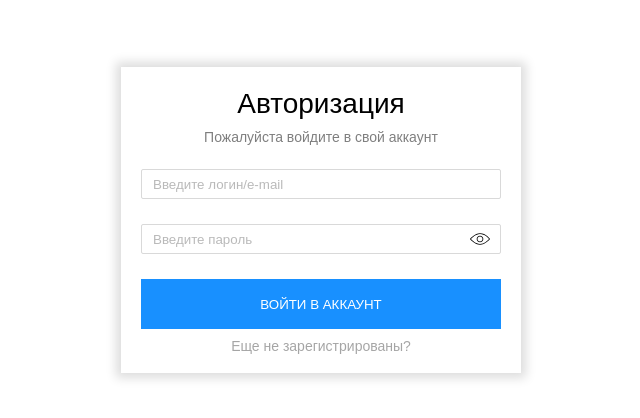
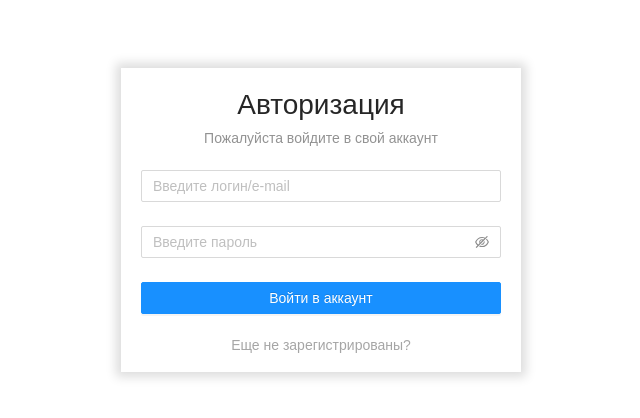
Before and after one commit to sega21rus7/as-chat, a React app in the folder client/: page /login in a window 1280 px wide. Shown: the part 180-598 px from the top of the page, without its empty margins (319-959 px from the left). Built offline with nearby package versions, Linux system fonts and the light colour scheme; no server answers.

Commit message:
добавлен antd, переписаны формы авторизации

```diff
--- a/client/package.json
+++ b/client/package.json
@@ -7,6 +7,7 @@
     "@babel/core": "7.12.3",
     "@pmmmwh/react-refresh-webpack-plugin": "0.4.2",
     "@svgr/webpack": "5.4.0",
+    "antd": "^4.13.0",
     "babel-loader": "8.1.0",
     "babel-plugin-named-asset-import": "^0.3.7",
     "babel-preset-react-app": "^10.0.0",
--- a/client/src/index.tsx
+++ b/client/src/index.tsx
@@ -7,6 +7,7 @@ import thunk from "redux-thunk";
 import rootReducer from "store";
 import App from "./App/App";
 import reportWebVitals from "./reportWebVitals";
+import "antd/dist/antd.css";
 import "style/index.scss";
 
 const composeEnhancers = (window as any).__REDUX_DEVTOOLS_EXTENSION_COMPOSE__ || compose;
--- a/client/src/modules/auth/auth.scss
+++ b/client/src/modules/auth/auth.scss
@@ -1,5 +1,3 @@
-@import '~style/variables';
-
 .auth {
   height: 100%;
   margin: 0 auto;
@@ -8,41 +6,11 @@
   align-items: center;
   max-width: 400px;
 }
-.password-input {
-  position: relative;
-   &__suffix {
-    position: absolute;
-    background: url('./assets/svg/eye.svg') center no-repeat;
-    top: 5px;
-    right: 11px;
-    width: 20px;
-    height: 20px;
-    cursor: pointer;
-    &_strikethrough {
-      background: url('./assets/svg/strikethrough_eye.svg') center no-repeat;
-    }
-  }
-}
-.auth-input {
-  position: relative;
-  margin: 0 0 25px 0;
-  &__body {
-    width: 100%;
-    padding: 4px 11px;
-    height: 30px;
-  }
-  &__error {
-    color: #ff4d4f;
-    position: absolute;
-    top: 37px;
-    font-size: 12px;
-  }
-}
-.auth-form {
+.auth-card {
   box-shadow: 0 0 10px 5px rgba(221, 221, 221, 1);
   width: 100%;
   padding: 20px;
-  margin: 0 auto;
+  margin: 20px auto;
   &__header {
     margin: 0 0 25px 0;
   }
@@ -56,14 +24,6 @@
     text-align: center;
     opacity: 0.5;
   }
-  &__btn {
-    height: 50px;
-    background: $blue;
-    color: white;
-    width: 100%;
-    text-transform: uppercase;
-    margin: 0 0 10px 0;
-  }
   &__link {
     color: grey;
     text-align: center;
--- a/client/src/modules/auth/components/LoginForm.tsx
+++ b/client/src/modules/auth/components/LoginForm.tsx
@@ -1,7 +1,6 @@
-import React, { useState } from "react";
+import React from "react";
+import { Form, Input, Button } from "antd";
 import { Link, useHistory } from "react-router-dom";
-import { useFormik } from "formik";
-import * as yup from "yup";
 import { useDispatch } from "react-redux";
 import { login as loginUser } from "store/auth/actionCreators";
 import { useSelector } from "tools/hooks";
@@ -13,25 +12,10 @@ interface FormValuesType {
 
 const requireMes = "Это обязательное поле";
 
-const validationSchema = yup.object({
-  login: yup.string().required(requireMes),
-  password: yup.string().required(requireMes),
-});
-
 const LoginForm: React.FC = () => {
-  const [passwordInputType, setPasswordInputType] = useState("password");
   const dispatch = useDispatch();
   const error = useSelector(state => state.auth.error);
   const history = useHistory();
-
-  const formik = useFormik({
-    initialValues: {
-      login: "",
-      password: "",
-    },
-    onSubmit: values => handleSubmit(values),
-    validationSchema,
-  });
 
   const handleSubmit = (values: FormValuesType) => {
     const { login, password } = values;
@@ -41,53 +25,36 @@ const LoginForm: React.FC = () => {
     }
   };
 
-  const switchPasswordVisibility = () => {
-    setPasswordInputType(prev => prev === "password" ? "text" : "password");
-  };
+  return (
+    <div className="auth-card">
+      <div className="auth-card__header">
+        <h1 className="auth-card__title">Авторизация</h1>
+        <p className="auth-card__subtitle">Пожалуйста войдите в свой аккаунт</p>
+      </div>
+      <Form
+        onFinish={handleSubmit}
+      >
+        <Form.Item
+          name="login"
+          rules={[{ required: true, message: requireMes }]}
+        >
+          <Input placeholder="Введите логин/e-mail" />
+        </Form.Item>
 
-  return (
-    <form noValidate className="auth-form" onSubmit={formik.handleSubmit}>
-      <div className="auth-form__header">
-        <h1 className="auth-form__title">Авторизация</h1>
-        <p className="auth-form__subtitle">Пожалуйста войдите в свой аккаунт</p>
-      </div>
-      <div className="auth-form__content">
-
-        <div className="auth-form__input auth-input">
-          <input
-            className="input auth-input__body"
-            type="text"
-            name="login"
-            onChange={formik.handleChange}
-            value={formik.values.login}
-            placeholder="Введите логин/e-mail"
-          />
-          <div className="auth-input__error">{formik.errors.login}</div>
-        </div>
-
-        <div className="auth-form__input auth-input password-input">
-          <input
-            className="input auth-input__body"
-            type={passwordInputType}
-            autoComplete="on"
-            name="password"
-            onChange={formik.handleChange}
-            value={formik.values.password}
-            placeholder="Введите пароль"
-          />
-          <div className="auth-input__error">{formik.errors.password}</div>
-          <div
-            className={passwordInputType === "password" ?
-              "password-input__suffix" :
-              "password-input__suffix password-input__suffix_strikethrough"}
-            onClick={switchPasswordVisibility}>
-          </div>
-        </div>
-        <button className="auth-form__btn"
-          type="submit">Войти в аккаунт</button>
-        <Link to="/registration" className="auth-form__link">Еще не зарегистрированы?</Link>
-      </div>
-    </form>
+        <Form.Item
+          name="password"
+          rules={[{ required: true, message: requireMes }]}
+        >
+          <Input.Password placeholder="Введите пароль" />
+        </Form.Item>
+        <Form.Item>
+          <Button type="primary" htmlType="submit" style={{ width: "100%" }}>
+            Войти в аккаунт
+          </Button>
+        </Form.Item>
+      </Form>
+      <Link to="/registration" className="auth-card__link">Еще не зарегистрированы?</Link>
+    </div>
   );
 };
 
--- a/client/src/modules/auth/components/RegForm.tsx
+++ b/client/src/modules/auth/components/RegForm.tsx
@@ -1,7 +1,6 @@
-import React, { useState } from "react";
+import React from "react";
+import { Form, Input, Button } from "antd";
 import { Link, useHistory } from "react-router-dom";
-import { useFormik } from "formik";
-import * as yup from "yup";
 import { useDispatch } from "react-redux";
 import { register } from "store/auth/actionCreators";
 import { useSelector } from "tools/hooks";
@@ -15,43 +14,10 @@ interface FormValuesType {
 
 const requireMes = "Это обязательное поле";
 
-const validationSchema = yup.object({
-  login: yup
-    .string()
-    .required(requireMes)
-    .min(3, "Минимальная длина логина 3 символа"),
-  email: yup
-    .string()
-    .required(requireMes)
-    .email("Неверной формат e-mail"),
-  password: yup
-    .string()
-    .required(requireMes)
-    .min(5, "Минимальная длина пароля 5 символов"),
-  repeatPassword: yup
-    .string()
-    .required(requireMes)
-    .min(5, "Минимальная длина пароля 5 символов")
-    .oneOf([yup.ref("password"), null], "Пароли должны совпадать"),
-});
-
 const RegForm: React.FC = () => {
-  const [passwordInputType, setPasswordInputType] = useState("password");
-  const [repeatPasswordInputType, setRepeatPasswordInputType] = useState("password");
   const dispatch = useDispatch();
   const history = useHistory();
   const error = useSelector(state => state.auth.error);
-
-  const formik = useFormik({
-    initialValues: {
-      email: "",
-      login: "",
-      password: "",
-      repeatPassword: "",
-    },
-    onSubmit: values => handleSubmit(values),
-    validationSchema,
-  });
 
   const handleSubmit = (values: FormValuesType) => {
     const { email, login, password, repeatPassword } = values;
@@ -61,81 +27,71 @@ const RegForm: React.FC = () => {
     }
   };
 
-  const switchPasswordVisibility = () => {
-    setPasswordInputType(prev => prev === "password" ? "text" : "password");
-  };
+  return (
+    <div className="auth-card">
+      <div className="auth-card__header">
+        <h1 className="auth-card__title">Регистрация</h1>
+        <p className="auth-card__subtitle">Пожалуйста зарегистрируйтесь</p>
+      </div>
+      <Form
+        onFinish={handleSubmit}
+      >
+        <Form.Item
+          name="login"
+          rules={[
+            { required: true, message: requireMes },
+            { min: 3, message: "Минимальная длина логина 3 символа" },
+          ]}
+        >
+          <Input placeholder="Введите логин" />
+        </Form.Item>
 
-  const switchRepeatPasswordVisibility = () => {
-    setRepeatPasswordInputType(prev => prev === "password" ? "text" : "password");
-  };
+        <Form.Item
+          name="email"
+          rules={[
+            { required: true, message: requireMes },
+            { type: "email", message: "Неверный формат e-mail" },
+          ]}
+        >
+          <Input placeholder="Введите e-mail" />
+        </Form.Item>
 
-  return (
-    <form noValidate className="auth-form" onSubmit={formik.handleSubmit}>
-      <div className="auth-form__header">
-        <h1 className="auth-form__title">Регистрация</h1>
-        <p className="auth-form__subtitle">Пожалуйста зарегистрируйтесь</p>
-      </div>
-      <div className="auth-form__content">
-        <div className="auth-form__input auth-input">
-          <input className="input auth-input__body"
-            type="text"
-            name="login"
-            onChange={formik.handleChange}
-            value={formik.values.login}
-            placeholder="Введите логин"
-          />
-          <div className="auth-input__error">{formik.errors.login}</div>
-        </div>
+        <Form.Item
+          name="password"
+          rules={[
+            { required: true, message: requireMes },
+            { min: 5, message: "Минимальная длина пароля 5 символов" },
+          ]}
+        >
+          <Input.Password placeholder="Придумайте пароль" />
+        </Form.Item>
 
-        <div className="auth-form__input auth-input">
-          <input className="input auth-input__body"
-            type="email"
-            name="email"
-            onChange={formik.handleChange}
-            value={formik.values.email}
-            placeholder="Введите e-mail"
-          />
-          <div className="auth-input__error">{formik.errors.email}</div>
-        </div>
+        <Form.Item
+          name="repeatPassword"
+          rules={[
+            { required: true, message: requireMes },
+            { min: 5, message: "Минимальная длина пароля 5 символов" },
+            ({ getFieldValue }) => ({
+              validator(_, value) {
+                if (!value || getFieldValue("password") === value) {
+                  return Promise.resolve();
+                }
+                return Promise.reject(new Error("Пароли должны совпадать!"));
+              },
+            }),
+          ]}
+        >
+          <Input.Password placeholder="Повторите пароль" />
+        </Form.Item>
 
-        <div className="auth-form__input auth-input password-input">
-          <input className="input auth-input__body"
-            type={passwordInputType}
-            autoComplete="on"
-            name="password"
-            onChange={formik.handleChange}
-            value={formik.values.password}
-            placeholder="Придумайте пароль"
-          />
-          <div className="auth-input__error">{formik.errors.password}</div>
-          <div
-            className={passwordInputType === "password" ?
-              "password-input__suffix" :
-              "password-input__suffix password-input__suffix_strikethrough"}
-            onClick={switchPasswordVisibility}></div>
-        </div>
-
-        <div className="auth-form__input auth-input password-input">
-          <input className="input auth-input__body"
-            type={repeatPasswordInputType}
-            autoComplete="on"
-            name="repeatPassword"
-            onChange={formik.handleChange}
-            value={formik.values.repeatPassword}
-            placeholder="Повторите пароль"
-          />
-          <div className="auth-input__error">{formik.errors.repeatPassword}</div>
-          <div
-            className={repeatPasswordInputType === "password" ?
-              "password-input__suffix" :
-              "password-input__suffix password-input__suffix_strikethrough"}
-            onClick={switchRepeatPasswordVisibility}></div>
-        </div>
-        <button className="auth-form__btn"
-          type="submit">Зарегистрироваться</button>
-        <Link to="/login" className="auth-form__link">Уже зарегистрированы?</Link>
-      </div>
-    </form>
+        <Form.Item>
+          <Button type="primary" htmlType="submit" style={{ width: "100%" }}>
+            Зарегистрироваться
+          </Button>
+        </Form.Item>
+      </Form>
+      <Link to="/login" className="auth-card__link">Уже зарегистрированы?</Link>
+    </div>
   );
 };
 
--- a/client/src/store/auth/actionCreators.ts
+++ b/client/src/store/auth/actionCreators.ts
@@ -9,6 +9,7 @@ import {
   CommonActionType,
 } from "./interfaces";
 import { Dispatch } from "react";
+import { message } from "antd";
 
 export const startAuth = (): AuthStartActionType => {
   return { type: ActionTypes.AUTH_START };
@@ -44,6 +45,7 @@ export const register = (login: string, email: string, password: string, repeatP
       });
       dispatch(regSuccess(user));
     } catch (err) {
+      message.error(err.message || err);
       dispatch(failAuth(err.message || err));
     }
   };
@@ -58,6 +60,7 @@ export const login = (login: string, password: string) => {
       });
       dispatch(loginSuccess(user));
     } catch (err) {
+      message.error(err.message || err);
       dispatch(failAuth(err.message || err));
     }
   };
--- a/client/src/tools/components/ErrorAlert/error_alert.scss
+++ /dev/null
@@ -1,5 +0,0 @@
-.error-alert {
-  border: 1px solid #ffccc7;
-  background: #fff2f0;
-  padding: 10px;
-}
```
Also changed, not shown: client/src/modules/auth/Auth.tsx (+1 -7 lines), client/src/modules/chat/components/DialogList/CreateDialog/CreateDialog.tsx (+3 -10 lines), client/src/tools/components/ErrorAlert/ErrorAlert.tsx (deleted, +0 -16 lines), client/src/tools/components/ErrorMessage/ErrorMessage.tsx (deleted, +0 -33 lines), client/src/tools/components/ErrorMessage/error_message.scss (deleted, +0 -19 lines), client/src/tools/components/ErrorMessage/assets/svg/error.svg (deleted), 1 other file (tests, documents, lock files or other folders).
